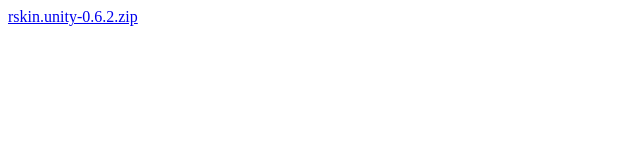
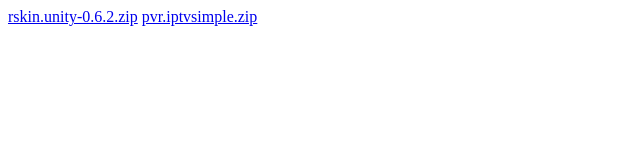
Before and after one commit to terminal-repo/terminal-repo.github.io, a plain HTML site: page index.html in a window 1280 px wide. Shown: the whole page, without its empty margins (0-640 px from the left). Drawn offline with Linux system fonts and the light colour scheme.

Commit message:
Update index.html

```diff
--- a/index.html
+++ b/index.html
@@ -1,2 +1,3 @@
 <!DOCTYPE html>
 <a href="skin.unity-0.6.2.zip">rskin.unity-0.6.2.zip</a>
+<a href="pvr.iptvsimple.zip">pvr.iptvsimple.zip</a>
```
